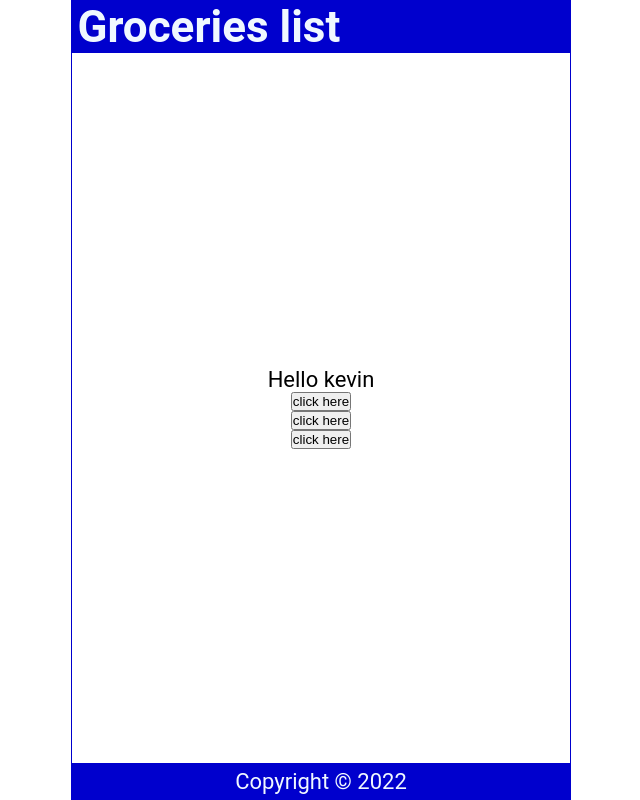
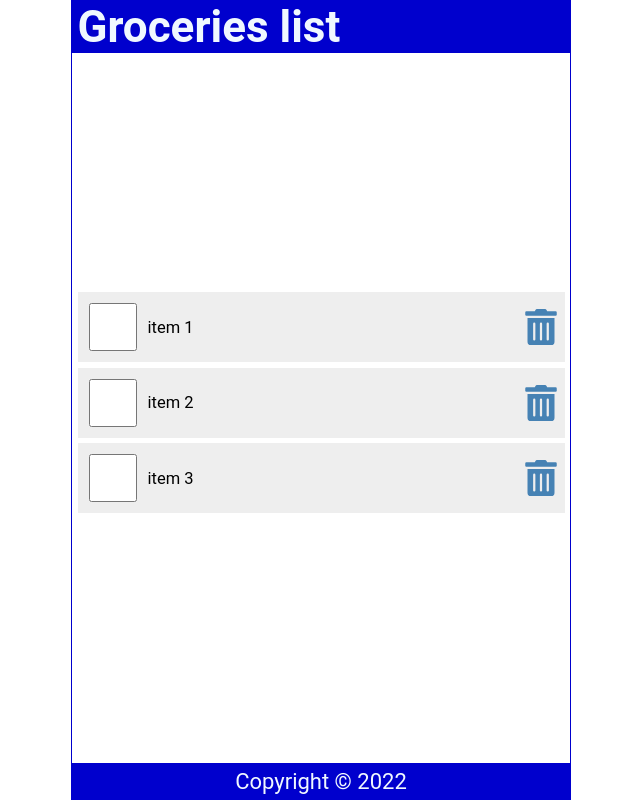
Before and after one commit to kaynhelga9/react-B, a React (Create React App) app: page / in a window 1280 px wide. Shown: the whole page, without its empty margins (319-959 px from the left). Built offline with nearby package versions, Linux system fonts and the light colour scheme.

Commit message:
list, keys

```diff
--- a/package.json
+++ b/package.json
@@ -8,6 +8,7 @@
     "@testing-library/user-event": "^13.5.0",
     "react": "^18.2.0",
     "react-dom": "^18.2.0",
+    "react-icons": "^4.6.0",
     "react-scripts": "5.0.1"
   },
   "scripts": {
--- a/src/Content.js
+++ b/src/Content.js
@@ -1,29 +1,72 @@
 import React from "react";
+import { useState } from "react";
+import { FaTrashAlt } from "react-icons/fa";
 
 export const Content = () => {
-	const handleNameChange = () => {
-		const names = ["bob", "kevin", "dave"];
-		const int = Math.floor(Math.random() * 3);
-		return names[int];
+	const [items, setItems] = useState([
+		{
+			id: 1,
+			checked: false,
+			item: "item 1",
+		},
+		{
+			id: 2,
+			checked: false,
+			item: "item 2",
+		},
+		{
+			id: 3,
+			checked: false,
+			item: "item 3",
+		},
+	]);
+
+	const handleCheck = (id) => {
+		const listItems = items.map((item) =>
+			item.id === id ? { ...item, checked: !item.checked } : item
+		);
+		setItems(listItems);
+		localStorage.setItem("shoppinglist", JSON.stringify(listItems));
 	};
 
-	const handleClick = () => {
-		console.log("clicked");
-	};
-	const handleClick2 = (name) => {
-		console.log(`${name} clicked`);
-	};
-	const handleClick3 = (e) => {
-		console.log(e.target.innerText);
+	const handleDelete = (id) => {
+		const listItems = items.filter((item) => item.id !== id);
+		setItems(listItems);
+		localStorage.setItem("shoppinglist", JSON.stringify(listItems));
 	};
 
 	return (
 		<main>
-			<p onDoubleClick={handleClick}> Hello {handleNameChange()}</p>
-
-			<button onClick={handleClick}>click here</button>
-			<button onClick={() => handleClick2("bob")}>click here</button>
-			<button onClick={(e) => handleClick3(e)}>click here</button>
+			{items.length ? (
+				<ul>
+					{items.map((item) => (
+						<li className="item" key={item.id}>
+							<input
+								type="checkbox"
+								checked={item.checked}
+								onChange={() => handleCheck(item.id)}
+							/>
+							<label
+								onDoubleClick={() => handleCheck(item.id)}
+								style={
+									item.checked
+										? { textDecoration: "line-through" }
+										: null
+								}
+							>
+								{item.item}
+							</label>
+							<FaTrashAlt
+								role="button"
+								tabIndex="0"
+								onClick={() => handleDelete(item.id)}
+							/>
+						</li>
+					))}
+				</ul>
+			) : (
+				<p style={{marginTop: '2rem'}}>Empty list</p>
+			)}
 		</main>
 	);
 };
--- a/src/index.css
+++ b/src/index.css
@@ -57,3 +57,62 @@ footer {
   display: grid;
   place-content: center;
 }
+
+ul {
+  width: 100%;
+  list-style: none;
+  padding: 0 0.25rem 0.25rem;
+}
+
+ul li::before {
+  content: "\200B";
+}
+
+.item {
+  display: flex;
+  justify-content: flex-start;
+  align-items: center;
+  padding: 0.5rem 0 0.5rem 0.5rem;
+  margin: 0.25rem 0;
+  background-color: #eee;
+}
+
+.item:first-child {
+  margin: 0;
+}
+
+.item input[type="checkbox"] {
+  text-align: center;
+  width: 2.5rem;
+  width: 48px;
+  min-width: 48px;
+  height: 2.5rem;
+  height: 48px;
+  min-height: 48px;
+  cursor: pointer;
+  margin-right: 0.5rem;
+}
+
+.item input[type="checkbox"]:focus + label {
+  text-decoration: underline;
+}
+
+.item > label {
+  font-size: 0.75rem;
+  flex-grow: 1;
+}
+
+.item svg {
+  width: 48px;
+  min-width: 48px;
+  height: 36px;
+  font-size: 1rem;
+  color: steelblue;
+  cursor: pointer;
+}
+
+.item svg:focus,
+.item svg:hover {
+  color: red;
+  outline: none;
+}
```
Also changed, not shown: 1 other file (tests, documents, lock files or other folders).
